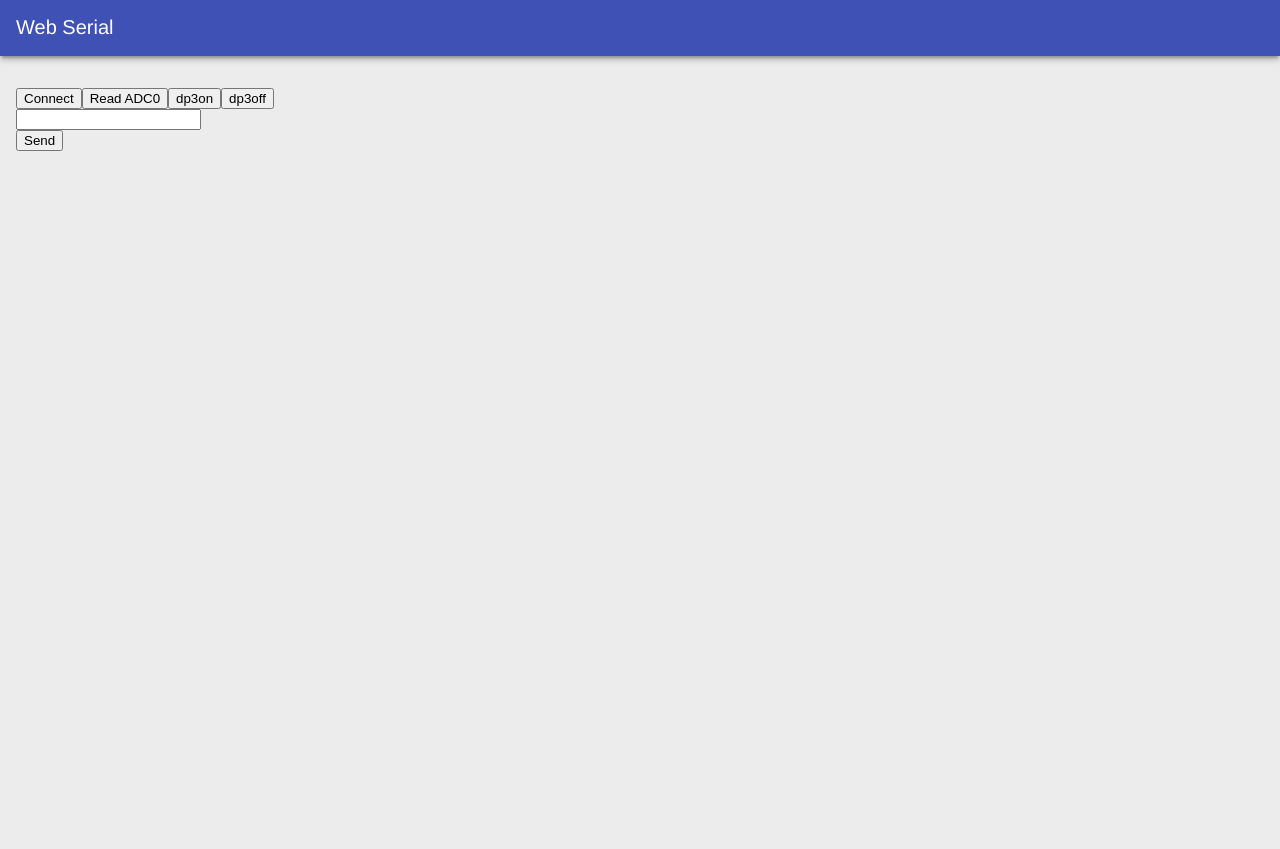
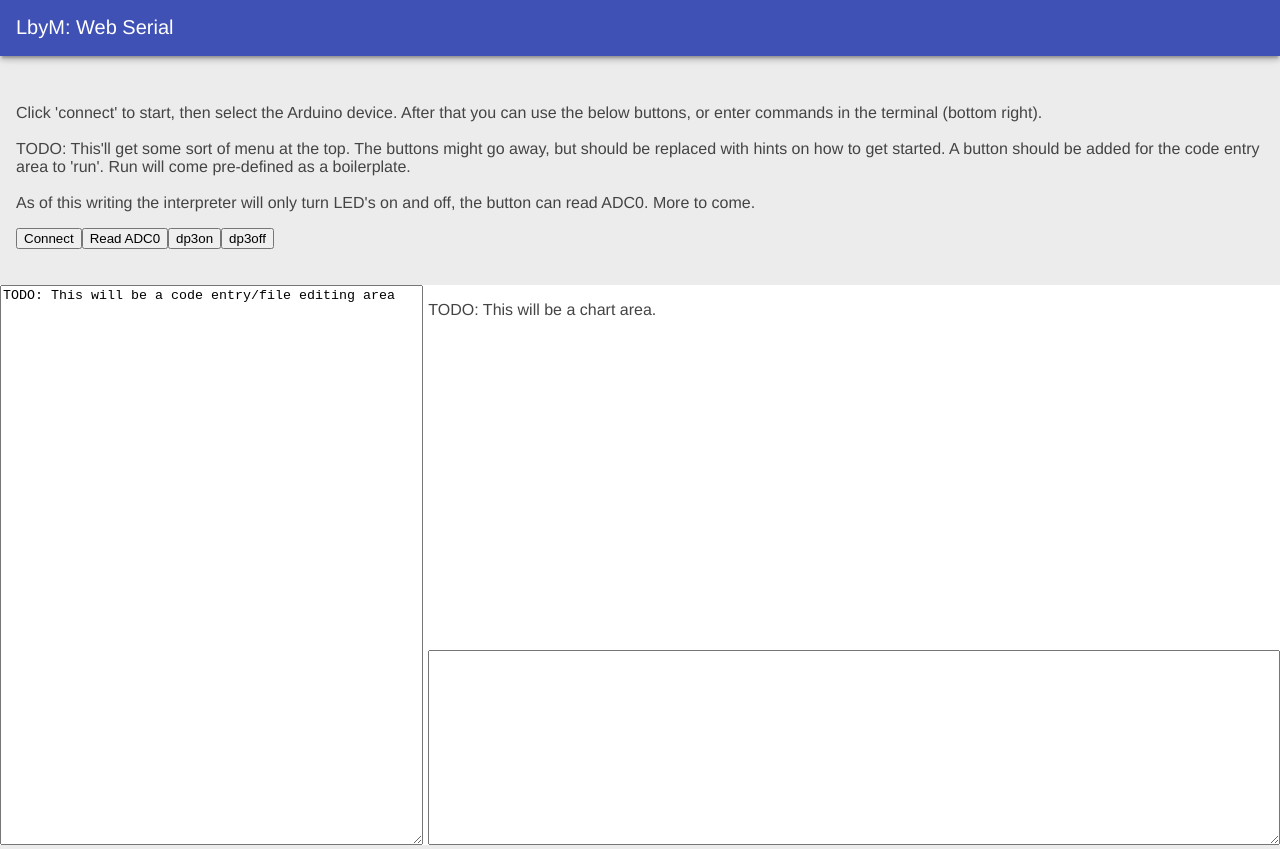
Before and after one commit to shredinger137/jslogo, a React (Create React App) app: page / in a window 1280 px wide. Before the commit the page ends 800 px from the top, so only its background shows below. Built offline with nearby package versions, Linux system fonts and the light colour scheme.

Commit message:
Initial layout

```diff
--- a/src/App.js
+++ b/src/App.js
@@ -1,5 +1,6 @@
 import React, { Component } from 'react';
 import './css/styles.css';
+import './css/layout.css';
 import Interpreter from './components/Interpreter';
 var interpreter = new Interpreter();
 
@@ -51,6 +52,7 @@ class App extends Component {
 
 
   async readLoop() {
+    var terminal = document.getElementById("terminalTextbox");
     while (true) {
       const { value, done } = await reader.read();
       if (value) {
@@ -58,7 +60,8 @@ class App extends Component {
           var newValue = value[0] + 256 * value[1]
         } else {var newValue = value[0];
             }
-        //TODO: Create output state
+      terminal.value += "\n>" + newValue + "\n";
+
         console.log(newValue);
       }
       if (done) {
@@ -72,7 +75,6 @@ class App extends Component {
     console.log("Send triggered");
     if(this.outputStream)
     {
-      console.log("Sending " + command)
       var message = new Uint8Array([command])
       const writer = this.outputStream.getWriter();
       writer.write(message);
@@ -80,13 +82,11 @@ class App extends Component {
     }
   }
 
-  interpretAndSend(){
-    console.log("Running interpret and send");
-    var command = document.getElementById("command").value;
+  interpretAndSend(command){
     console.log(command);
         if(interpreter.translate(command)){
           this.sendToBoard(interpreter.translate(command));
-          document.getElementById("send").value = "";
+
     } else {
       console.log("Command not found");
     }
@@ -97,24 +97,45 @@ class App extends Component {
     await this.connectAndStartReading();
   }
 
+  handleTerminalEntry(e){
+    if(e && e.keyCode === 13){
+      var terminalAllContent = document.getElementById("terminalTextbox").value.split('\n').reverse();
+      var terminalLastLine = terminalAllContent[0];
+      this.interpretAndSend(terminalLastLine);
+      //TODO: get the entered line and submit to interpreter
+    }
+  }
 
   render() {
     return (
     <div>
       <header className="header">
-      <h1>Web Serial</h1>
+      <h1>LbyM: Web Serial</h1>
     </header>
     <div className="main">      <br />
+    <p>Click 'connect' to start, then select the Arduino device. After that you can use the below buttons, or enter commands in the terminal (bottom right).
+      <br /><br />
+      TODO: This'll get some sort of menu at the top. The buttons might go away, but should be replaced with hints on how to get started. A button should be added for the code entry area to 'run'.
+      Run will come pre-defined as a boilerplate.
+      <br /><br />
+      As of this writing the interpreter will only turn LED's on and off, the button can read ADC0. More to come.
+    </p>
       <button id="connectButton" type="button" >Connect</button>
       <button id="readADC" type="button" onClick={() => { this.sendToBoard(0xc0) }}>Read ADC0</button>
       <button id="dp3on" type="button" onClick={() => { this.sendToBoard(0xe3) }}>dp3on</button>
       <button id="dp3off" type="button" onClick={() => { this.sendToBoard(0xd3) }}>dp3off</button>
       <br />
-      <input id="command"></input>
       <br />
-      <button id="send" type="button" onClick={() => { this.interpretAndSend()}}>Send</button>
-      <div id="log"></div>
+      <br />
     </div>
+      <div className = "interfaceGrid">
+        <div className = "codeEntry" >
+          <textarea id="codeEntryTextbox" value="TODO: This will be a code entry/file editing area"></textarea></div>
+        <div className = "chartArea"><p>TODO: This will be a chart area.</p></div>
+        <div className = "terminal">
+          <textarea id="terminalTextbox" onKeyDown={this.handleTerminalEntry.bind(this)} ></textarea>
+        </div>
+      </div>
     </div>
     );
   }
--- /dev/null
+++ b/src/css/layout.css
@@ -0,0 +1,34 @@
+.terminal {
+    grid-area: terminal;
+}
+
+.terminal textarea {
+    height: 100%;
+    width: 100%;
+}
+
+.codeEntry {
+    grid-area: codeEntry;
+}
+
+.codeEntry textarea {
+    height: 100%;
+    width: 100%;
+}
+
+.chartArea {
+    grid-area: chartArea;
+}
+
+.interfaceGrid {
+    height: 70vh;
+    display: grid;
+    grid-gap: 5px;
+    grid-template-columns: 1fr 1fr 1fr;
+    grid-template-areas:
+        "codeEntry chartArea chartArea"
+        "codeEntry  chartArea  chartArea"
+        "codeEntry  terminal    terminal";
+        background-color: #fff;
+        color: #444;
+}
```
